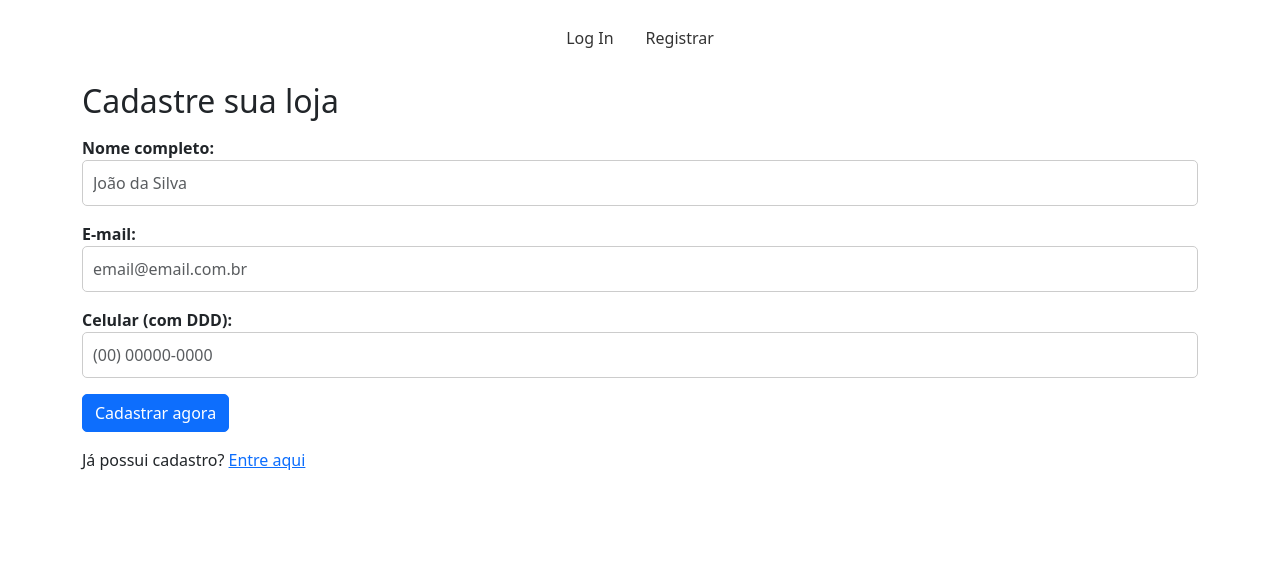
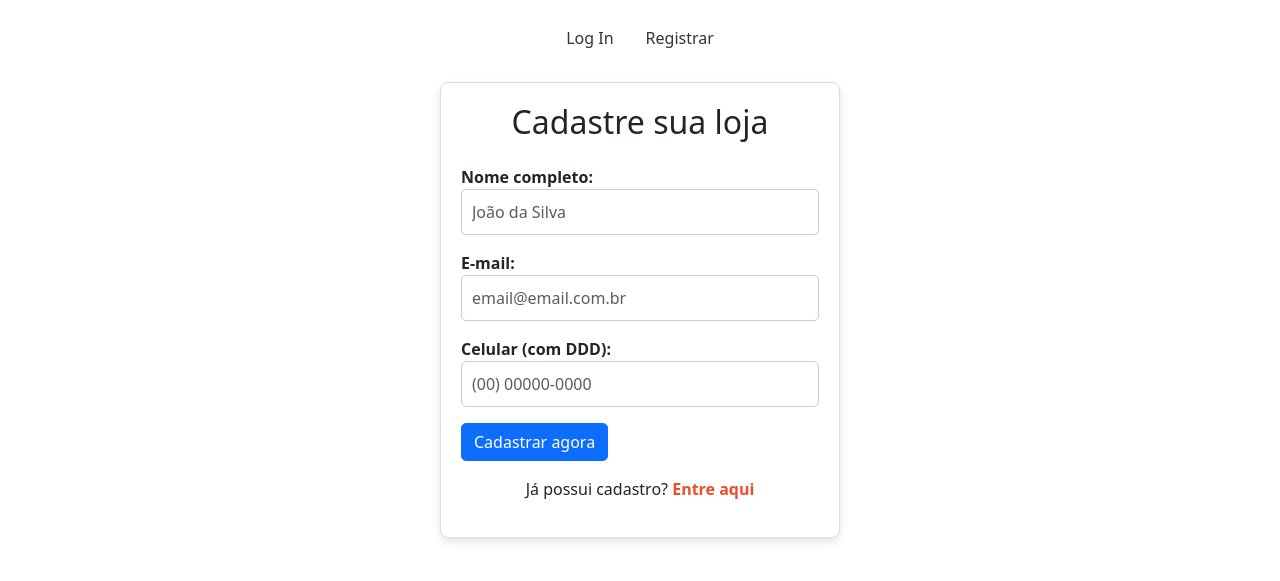
Before and after one commit to pedrovmcastro/BuildExpress, a Django app: page /empresarial/cadastro/inicio in a window 1280 px wide. Shown: the part 124-705 px from the top of the page. Run offline with Django 5.2, Linux system fonts and the light colour scheme; parts of the project's set-up code (start-up, migrations or seed data) failed here and were passed over.

Commit message:
estilizando login e registro do empresarial igual de clientes

```diff
--- a/empresarial/templates/empresarial/cadastro_inicial.html
+++ b/empresarial/templates/empresarial/cadastro_inicial.html
@@ -3,18 +3,23 @@
 {% block title %}Cadastre sua loja{% endblock title %}
 
 {% block body %}
-    <h2>Cadastre sua loja</h2>
+    <div class="form-container">
+        <h2 class="mb-4 text-center">Cadastre sua loja</h2>
 
         {% if message %}
-        <div>{{ message }}</div>
+            <div class="alert alert-danger text-center">{{ message }}</div>
         {% endif %}
 
         <form method="post" class="mt-3">
             {% csrf_token %}
+            <div class="form-group">
                 {{ form.as_p }}
+            </div>
             <input class="btn btn-primary" type="submit" value="Cadastrar agora">
         </form>
 
-    <p class="mt-3">Já possui cadastro? <a href="{% url 'empresarial:lojista_login' %}">Entre aqui</a></p>
-
+        <p class="mt-3 text-center">
+            Já possui cadastro? <a href="{% url 'empresarial:lojista_login' %}" class="link">Entre aqui</a>
+        </p>
+    </div>
 {% endblock body %}
```
Also changed, not shown: empresarial/templates/empresarial/login.html (+9 -5 lines). Lines whose indentation alone changed are shown as unchanged.
